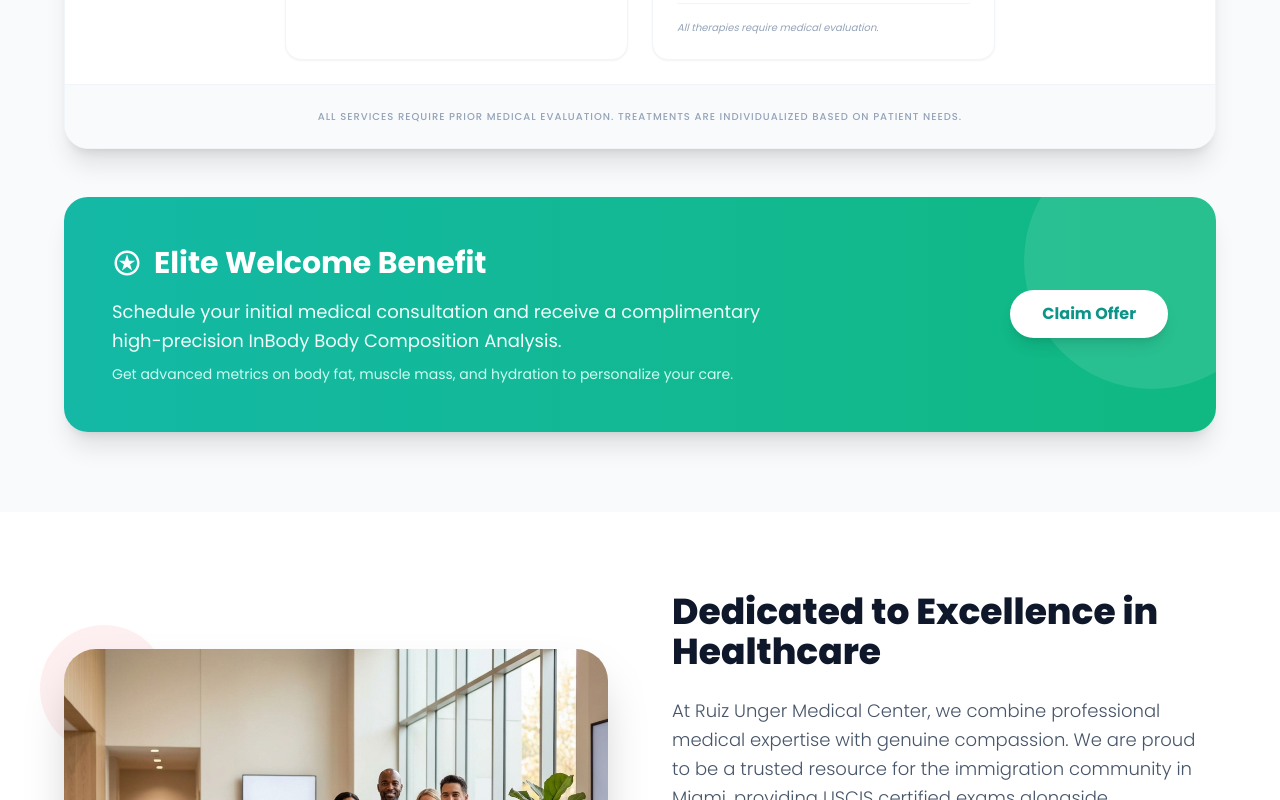
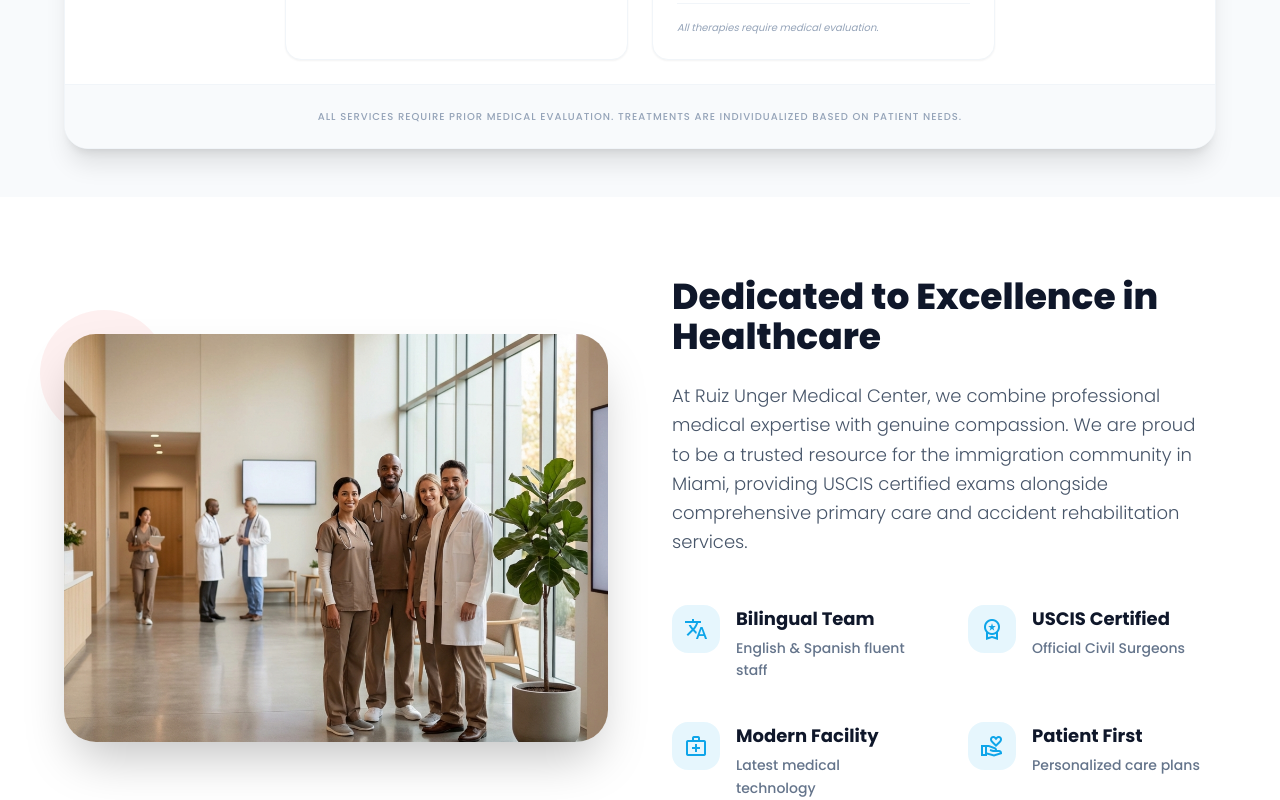
Before and after one commit to ruizuregmedicalcenter/ruizuregmedicalcenter2, a React (Vite) app: page / in a window 1280 px wide. Shown: the part 1980-2780 px from the top of the page. Built offline with nearby package versions, Linux system fonts and the light colour scheme.

Commit message:
Remove Elite Welcome Benefit promo banner

```diff
--- a/src/LandingPage.jsx
+++ b/src/LandingPage.jsx
@@ -465,33 +465,7 @@
                     </div>
                 </section>
 
-                {/* Promo Banner */}
-                <section className="max-w-[1200px] mx-auto px-6 mb-20" >
-                    <div className="bg-gradient-to-r from-teal-500 to-emerald-500 rounded-3xl p-8 md:p-12 text-white shadow-xl relative overflow-hidden">
-                        <div className="absolute top-0 right-0 w-64 h-64 bg-white/10 rounded-full -mr-16 -mt-16 pointer-events-none"></div>
-                        <div className="relative z-10 flex flex-col md:flex-row gap-8 items-center justify-between">
-                            <div>
-                                <h3 className="text-2xl md:text-3xl font-bold mb-4 flex items-center gap-3">
-                                    <span className="material-symbols-outlined text-3xl">stars</span>
-                                    {language === 'en' ? 'Elite Welcome Benefit' : 'Beneficio de Bienvenida Elite'}
-                                </h3>
-                                <p className="text-teal-50 text-lg leading-relaxed max-w-2xl">
-                                    {language === 'en'
-                                        ? 'Schedule your initial medical consultation and receive a complimentary high-precision InBody Body Composition Analysis.'
-                                        : 'Agende su consulta médica inicial y reciba un Análisis de Composición Corporal InBody de alta precisión sin costo adicional.'}
-                                </p>
-                                <p className="text-sm text-teal-100 mt-2">
-                                    {language === 'en'
-                                        ? 'Get advanced metrics on body fat, muscle mass, and hydration to personalize your care.'
-                                        : 'Obtenga métricas avanzadas de grasa, masa muscular e hidratación para personalizar su cuidado.'}
-                                </p>
-                            </div>
-                            <a href="#location" className="bg-white text-teal-600 px-8 py-3 rounded-full font-bold shadow-lg hover:bg-teal-50 transition-colors whitespace-nowrap">
-                                {language === 'en' ? 'Claim Offer' : 'Reclamar Oferta'}
-                            </a>
-                        </div>
-                    </div>
-                </section>
+
 
                 {/* Community Section */}
                 <section className="bg-white dark:bg-slate-900/50 py-20" >
```
